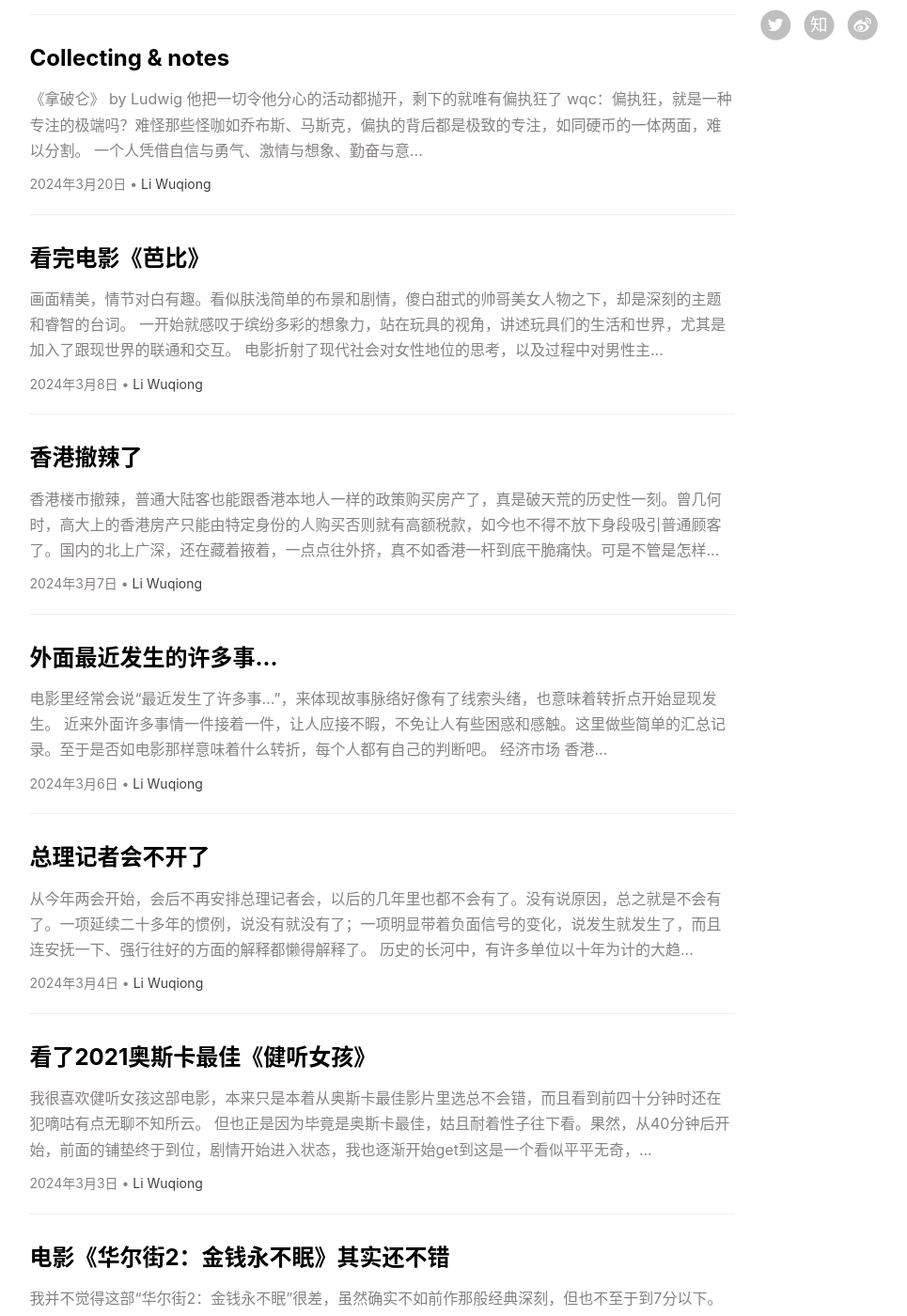
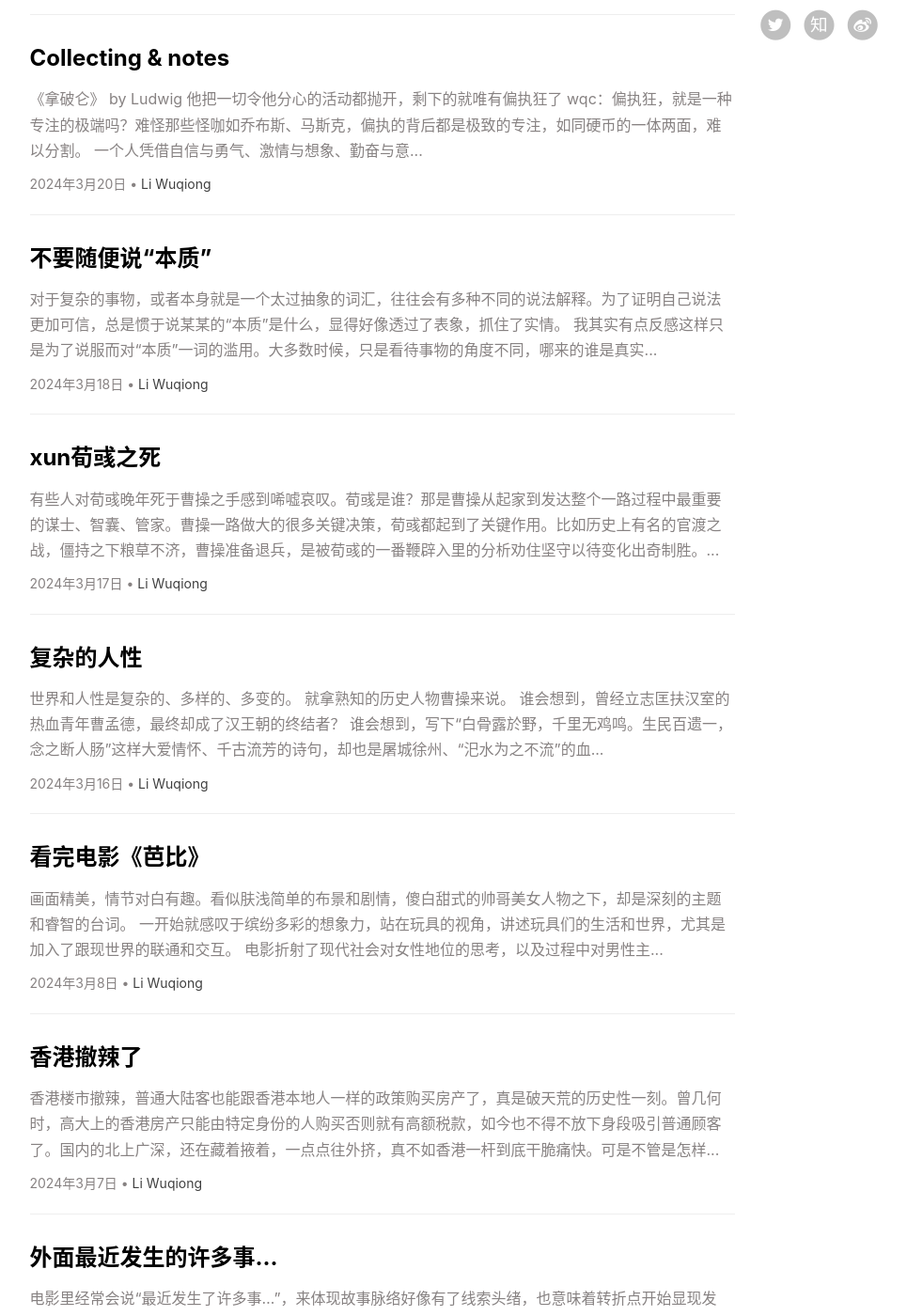
Before and after one commit to liwuqiong/blog_zh, a Jekyll site: the page built from index.html, in a window 1280 px wide and 1400 px high, scrolled down 1032 px. Shown: the whole window at 94% size, without its empty margins (136-1101 px from the left). Built offline with Jekyll 4.4.1, drawn with Linux system fonts in a browser that asks for light colours; nearby versions of some CDN libraries; the list of posts is cut into pages by our own code; comment, search, counter and statistics services are not loaded; some of the changed text lies outside the part shown.

Commit message:
liwuqiong: 2024-03-31 22:34:42

```diff
--- a/_posts/2024Q1/2024-03-16.md
+++ b/_posts/2024Q1/2024-03-16-复杂的人性.md
@@ -1,3 +1,13 @@
+---
+title: 复杂的人性
+subtitle:
+tags:
+- FreeWriting
+- 观点
+date: 2024-03-16
+layout: post
+header-style: text
+---
 
 世界和人性是复杂的、多样的、多变的。
 
--- a/_posts/2024Q1/2024-03-17.md
+++ b/_posts/2024Q1/2024-03-17-荀彧之死.md
@@ -1,3 +1,13 @@
+---
+title: xun荀彧之死
+subtitle:
+tags:
+- FreeWriting
+- 历史
+date: 2024-03-17
+layout: post
+header-style: text
+---
 
 有些人对荀彧晚年死于曹操之手感到唏嘘哀叹。荀彧是谁？那是曹操从起家到发达整个一路过程中最重要的谋士、智囊、管家。曹操一路做大的很多关键决策，荀彧都起到了关键作用。比如历史上有名的官渡之战，僵持之下粮草不济，曹操准备退兵，是被荀彧的一番鞭辟入里的分析劝住坚守以待变化出奇制胜。曹操称赞荀彧是“吾之子房”，而实际上，荀彧起到的作用，相当于张良+萧何，因为荀彧还充当了大后方行政、钱粮后勤的职责，如同诸葛亮之于刘备。
 
```
Also changed, not shown: _posts/2024Q1/2024-03-18-不要随便说“本质”.md (renamed from _posts/2024Q1/2024-03-18.md, +8 -0 lines), _posts/2024Q1/2024-03-19.md (+6 -0 lines), _posts/素材Collecting-20240319.md (renamed from _posts/素材Collecting-202403.md).
